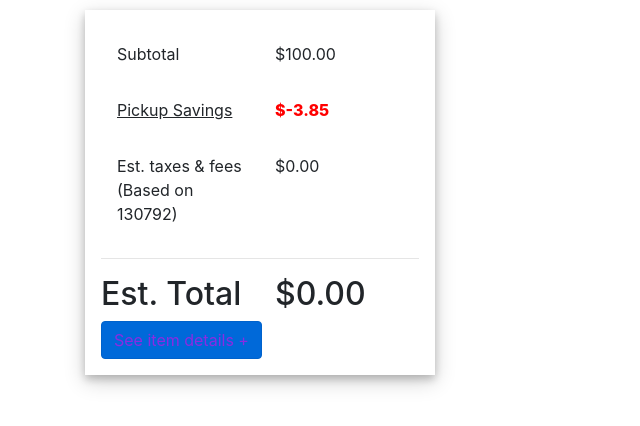
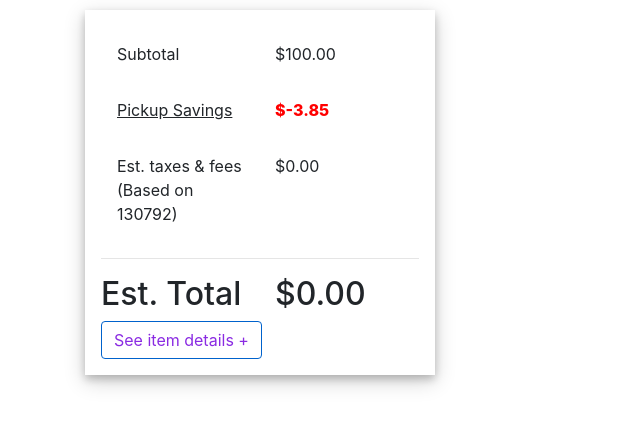
Before and after one commit to DucSilva/cart-shopping, a React (Create React App) app: page / in a window 1280 px wide. In both pictures the pointer is over the button 181 px from the left and 340 px from the top of the page. Shown: the top 426 px of the page, without its empty margins (0-640 px from the left). Built offline with nearby package versions, Linux system fonts and the light colour scheme.

Commit message:
Second commit

```diff
--- a/src/App.css
+++ b/src/App.css
@@ -12,5 +12,6 @@
 
 .item-details-button:hover{
   outline: none;
-  color: blueviolet
+  color: blueviolet;
+  background-color: white
 }
```
